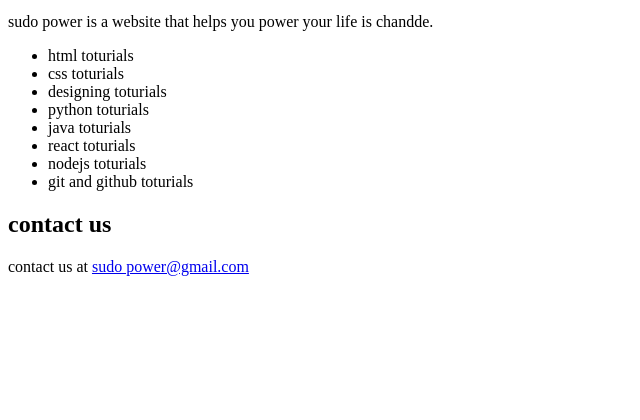
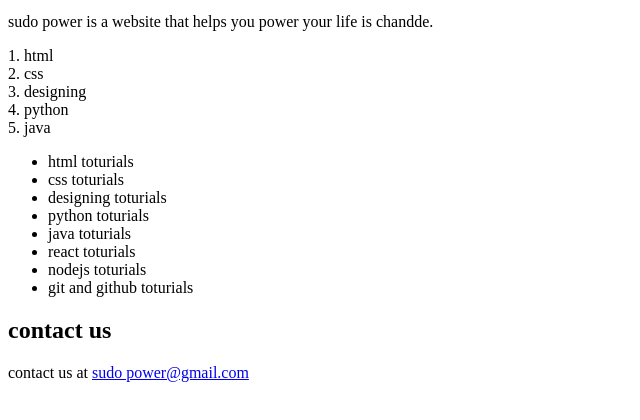
Before and after one commit to ibrar54/git-test, a plain HTML site: page index.html in a window 1280 px wide. Shown: the part 188-608 px from the top of the page, without its empty margins (0-640 px from the left). Drawn offline with Linux system fonts and the light colour scheme.

Commit message:
added number : feat_1

```diff
--- a/index.html
+++ b/index.html
@@ -12,7 +12,12 @@
         <section>
             <p>sudo power is a website that helps you power your life is chandde.</p>
         </section>
-        <section>
+        <section id="skills">
+            <div>1. html</div>
+            <div>2. css</div>
+            <div>3. designing</div>
+            <div>4. python</div>
+            <div>5. java</div>
             <ul>
                 <li>html toturials</li>
                 <li>css toturials</li>
```
